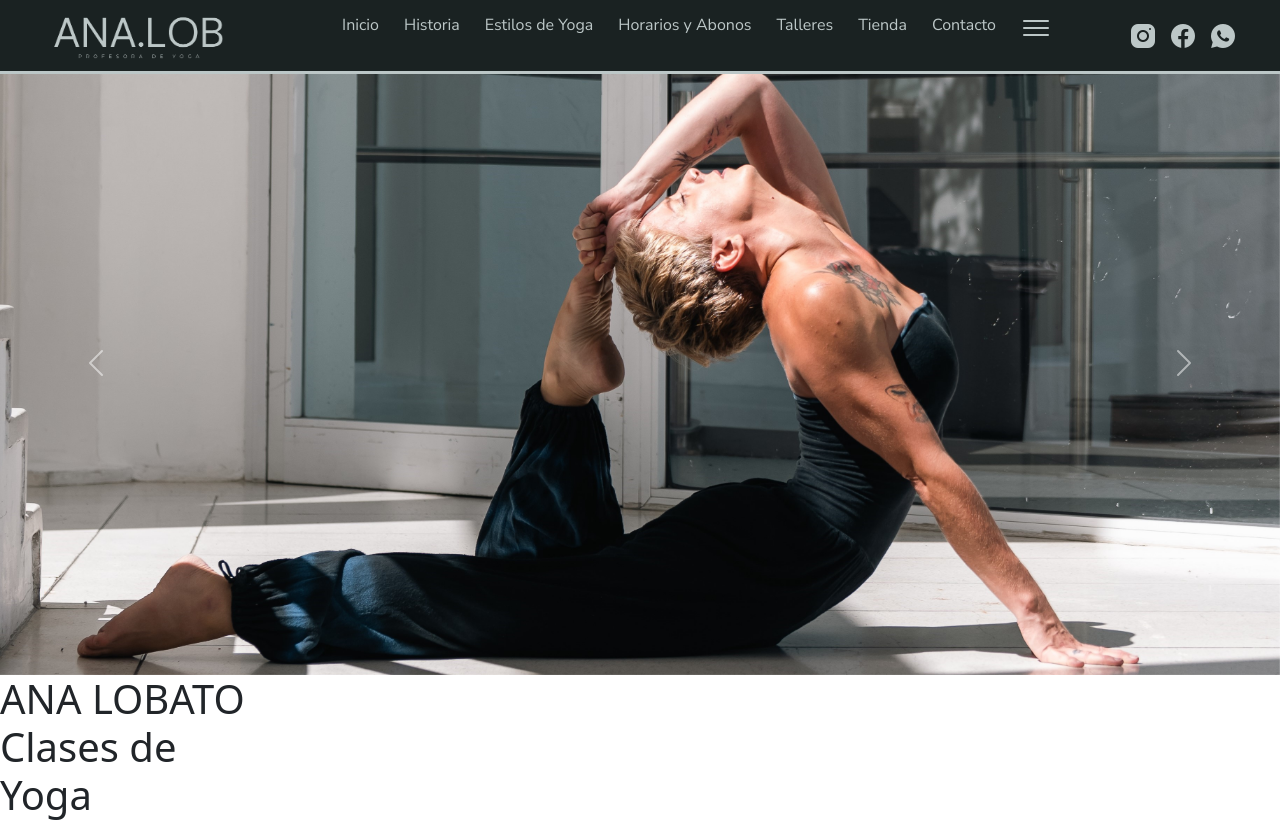
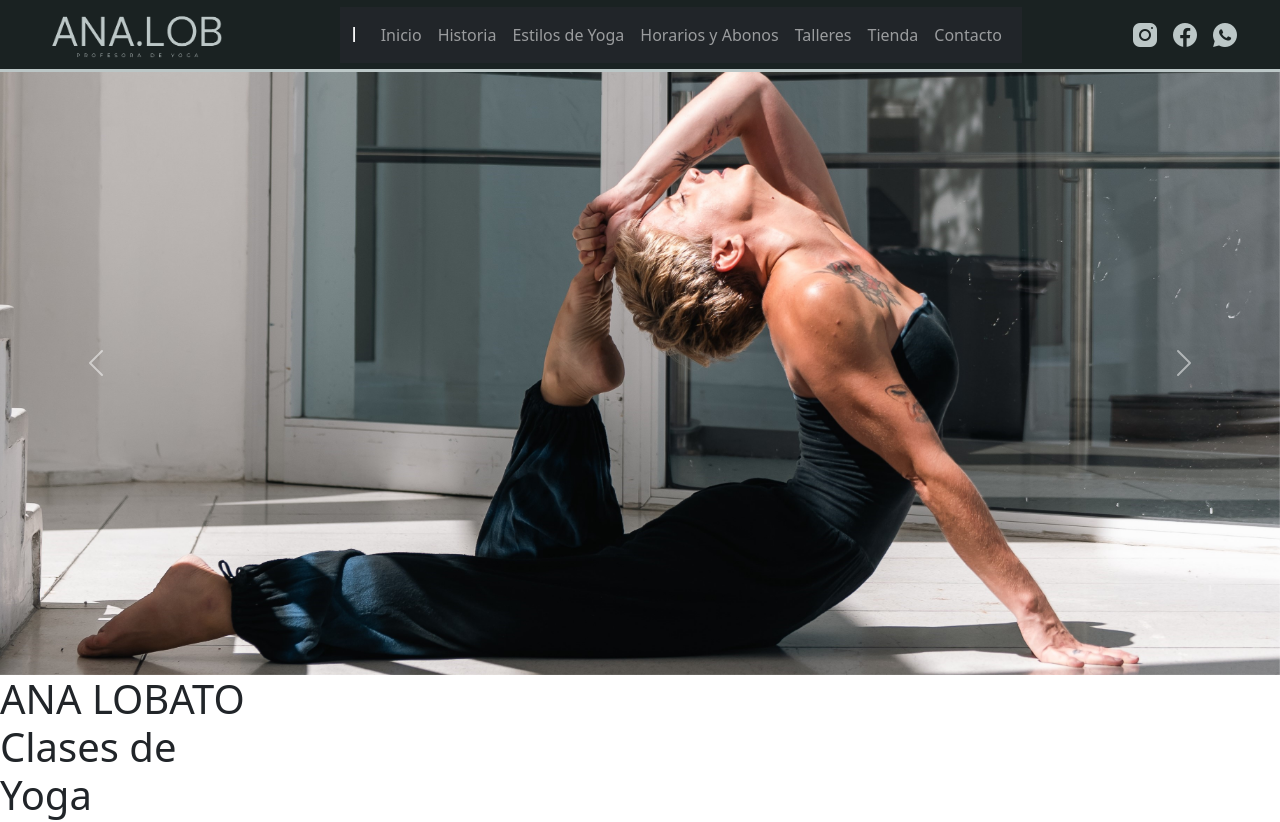
Before and after one commit to AnaLobYoga2/repositorio-proyecto-coder.github.io, a plain HTML site: page index.html in a window 1280 px wide. Shown: the top 822 px of the page. Drawn offline with nearby package versions, Linux system fonts and the light colour scheme.

Commit message:
header provisorio

```diff
--- a/index.html
+++ b/index.html
@@ -29,8 +29,43 @@
 </head>
 <body>
     <header>
-        <img class="logo" src="assets/logo.png" alt="logo ana lobato yoga">
-        <nav class="nav-bar">
+        <div class="logo">
+          <a href="#inicio"><img src="assets/logo.png" alt="logo ana lobato yoga"></a>
+        </div>
+        <nav class="navbar navbar-expand-lg navbar-dark bg-dark">
+          <div class="container-fluid">
+            <a class="navbar-brand" href="#">l</a>
+            <button class="navbar-toggler" type="button" data-bs-toggle="collapse" data-bs-target="#navbarNav" aria-controls="navbarNav" aria-expanded="false" aria-label="Toggle navigation">
+              <span class="navbar-toggler-icon"></span>
+            </button>
+            <div class="collapse navbar-collapse" id="navbarNav">
+              <ul class="navbar-nav ms-auto">
+                <li class="nav-item">
+                  <a class="nav-link" href="#inicio">Inicio</a>
+                </li>
+                <li class="nav-item">
+                  <a class="nav-link" href="html/historia.html">Historia</a>
+                </li>
+                <li class="nav-item">
+                  <a class="nav-link" href="html/estilos.html">Estilos de Yoga</a>
+                </li>
+                <li class="nav-item">
+                  <a class="nav-link" href="html/horarios-y-abonos.html">Horarios y Abonos</a>
+                </li>
+                <li class="nav-item">
+                  <a class="nav-link" href="html/talleres.html">Talleres</a>
+                </li>
+                <li class="nav-item">
+                  <a class="nav-link" href="html/tienda.html">Tienda</a>
+                </li>
+                <li class="nav-item">
+                  <a class="nav-link" href="#form-contacto">Contacto</a>
+                </li>
+              </ul>
+            </div>
+          </div>
+        </nav>
+        <!--<nav class="nav-bar">
             <ul class="lista-links">
                 <li><a href="#inicio">Inicio</a></li>
                 <li><a href="html/historia.html">Historia</a></li>
@@ -39,6 +74,8 @@
                 <li><a href="html/talleres.html">Talleres</a></li>
                 <li><a href="html/tienda.html">Tienda</a></li>
                 <li><a href="#form-contacto">Contacto</a></li>
+            </ul>
+            <ul class="dropdown-menu">
               <li class="nav-item dropdown">
                 <a class="nav-link dropdown-toggle" href="#" role="button" data-bs-toggle="dropdown" aria-expanded="false">
                   <img src="assets/menu-hambur.png" alt="menu-hambur">
@@ -52,7 +89,7 @@
                 </ul>
               </li>
             </ul>
-        </nav>
+        </nav>-->
         <div class="barra-sm">
                 <a href="https://www.instagram.com/ana.lob.yoga/?hl=es-la" target="_blank"><img src="assets/logotipo-de-instagram.png" alt="logo ig"></a>
                 <a href="https://www.facebook.com/profile.php?id=100063504103668" target="_blank"><img src="assets/logo-facebook.png" alt="logo fb"></a>
--- a/styles/style.css
+++ b/styles/style.css
@@ -6,14 +6,10 @@
 html{
      font-size: 16px;
 }
-/**header{
-     @media screen {
-          max-width: 320px;
-     }
-}**/
+
 header{
      display: flex;
-     justify-content: space-around;
+     justify-content: space-between;
      align-items: center;
      position: fixed;
      top: 0;
@@ -21,15 +17,44 @@ header{
      z-index: 1;
      background-color: #1a2222;
      border-bottom: solid #bcc7c7;
-     padding: 3px;
+     padding: 2px;
 }
 
 .logo{
-     display: flex;
      width: 15%;
 }
+.logo a img{
+     width: 30%;
+     height: auto;
+}
 
+.lista-links{
+     display: none;
+}
 
+/**nav .dropdown-menu{
+
+}
+
+.dropdown-toggle::after {
+     display: none !important;
+}
+
+.dropdown-item{
+     color: #1a2222 !important;
+}**/
+.barra-sm{
+     display: none;
+}
+
+@media (min-width: 1024px){
+     .logo{
+          margin-left: 3%;
+     }
+     .logo a img{
+          width: 100%;
+          height: auto;
+     }
      .lista-links{
           display: flex;
           list-style-type: none;
@@ -59,23 +84,22 @@ header{
           text-decoration: none;
      }
 
-.dropdown-toggle::after {
-     display: none !important;
-   }
-
-.dropdown-item{
-     color: #1a2222 !important;
-}
      .barra-sm{
           display: flex;
           justify-content: space-between;
           gap: 10px;
-     align-items: flex-end;
+          align-items:end;
+          margin-right: 3%;
      }
 
      .barra-sm a:hover{
           margin: 10px 0px;
           transition: 0.5s;
+     }
+
+     .dropdown-menu{
+          display: none;
+     }
      }
 
 main{
```
Lines whose indentation alone changed are shown as unchanged.
